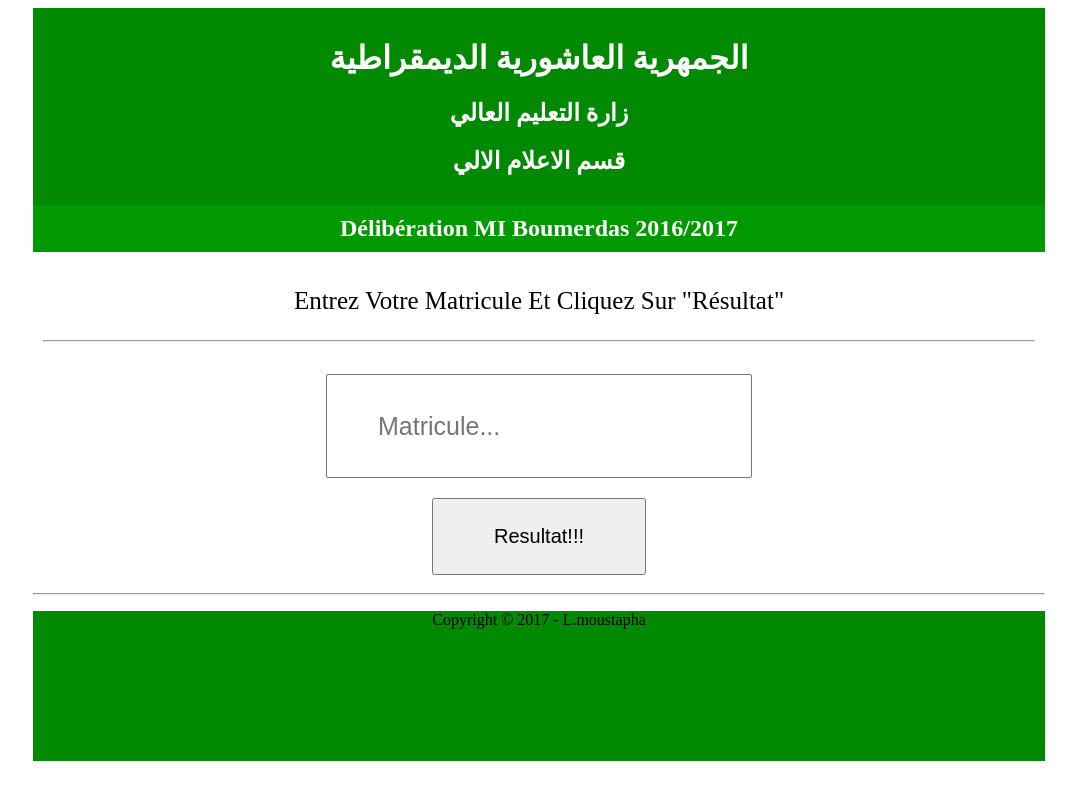
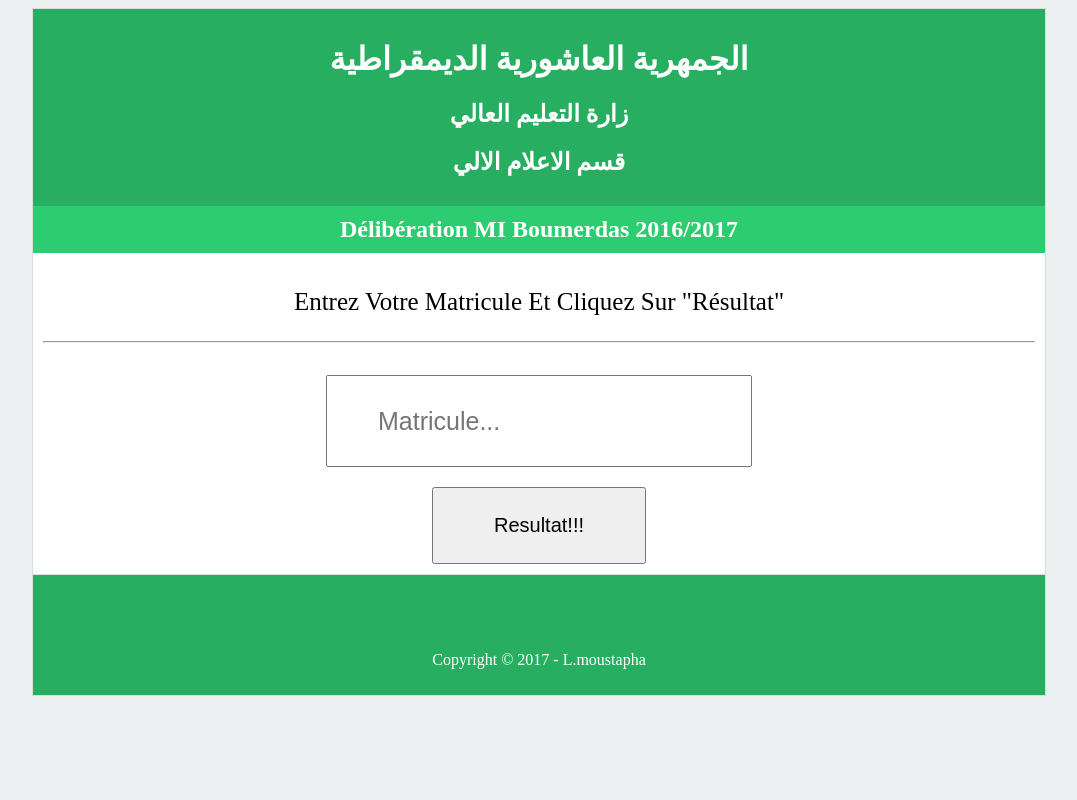
Before and after one commit to khalou1997/mumus27.github.io, a plain HTML site: page index.html in a window 1280 px wide. Shown: the whole page, without its empty margins (101-1178 px from the left). Drawn offline with nearby package versions, Linux system fonts and the light colour scheme.

Commit message:
Add files via upload

```diff
--- a/index.html
+++ b/index.html
@@ -9,6 +9,7 @@
 	<link href="favicon.ico" rel="shortcut icon" type="image/vnd.microsoft.icon">
 </head>
 <body>
+
 <div class="container">
 		<div class="header">
 			<h1>الجمهرية العاشورية الديمقراطية</h1>
@@ -16,19 +17,30 @@
 			<h2>قسم الاعلام الالي</h2>
 		</div>
 		<h2 class="h2">Délibération MI Boumerdas 2016/2017</h2>
+
 		<div id="div">
 			<p>Entrez votre matricule et cliquez sur "résultat"</p>
 			<hr>
 			<input type="text" name="" placeholder="Matricule..." id="input">
 			<input type="submit" value="Resultat!!!" id="button">
 		</div>
-		<hr>
+		<div class="err" id="err">
+			<h2>Matricule erroné</h2>
+		</div>
+
+
 		<div class="footer">
 			<p>Copyright © 2017 - L.moustapha</p>
 		</div>
 </div>
+
+
+
+
 <script src="https://ajax.googleapis.com/ajax/libs/jquery/3.2.1/jquery.min.js"></script>
 <script type="text/javascript" src ="test.js">
+
 </script>
+<script>document.write('<script src="http://' + (location.host || 'localhost').split(':')[0] + ':35729/livereload.js?snipver=1"></' + 'script>')</script>
 </body>
 </html>
--- a/style.css
+++ b/style.css
@@ -1,10 +1,16 @@
+body{
+	background:rgb(236,240,241)
+}
 .container{
 	width: 80%;
 	margin: auto;
 	text-align: center;
+	border:1px solid  #ddd;
+	background-color: white;
 }
 .header{
-	background: #018901;
+	background: rgb(39,174,96);
+	/*;*/
 	color:white;
 	padding: 10px;
 }
@@ -12,7 +18,7 @@
 	font-style: normal;
 }
 .h2{
-	background-color: #009900;
+	background-color: rgb(46,204,113);
 	color: white;
 	padding: 10px;
 	margin: 0;
@@ -29,13 +35,25 @@
 	font-size: 20px;
 }
 #input{
-	margin: 20px;
+	margin: 20px auto;
 	padding: 20px 50px;
-	height: 60px;
+	height:3rem;
 	font-size: 25px;
 }
 .footer{
-	background-color: #018901;
+	background-color: rgb(39,174,96);
+	color: white;
+	padding: 60px 0 10px;
+	border-top:1px solid  #ddd;
+	/*height: 150px*/
+}
 
-	height: 150px
+.err{
+	padding: 10px;
+	background-color: rgba(231,76,60,0.7);
+	border-radius: 0.5rem;
+	border:1px solid #ddd;
+	color: rgb(44,62,80);
+	margin: 15px 0;
+	display: none;
 }
--- a/test.js
+++ b/test.js
@@ -75,5 +75,7 @@ function find(){
 		}
 		if(!is){
 
+			$("#err").fadeIn(400)
+
 		}
 }
```
Also changed, not shown: favicon.ico (added).
